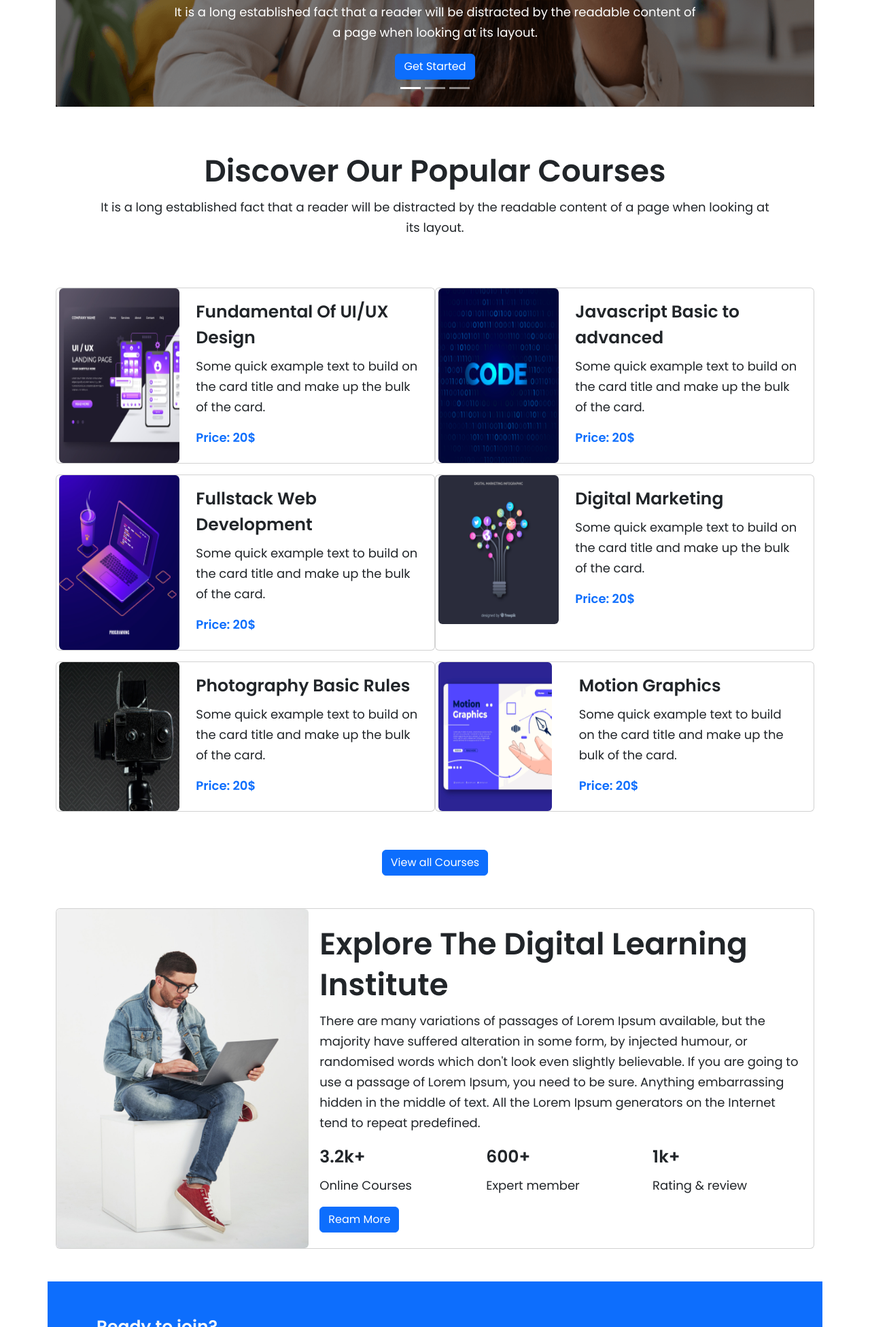
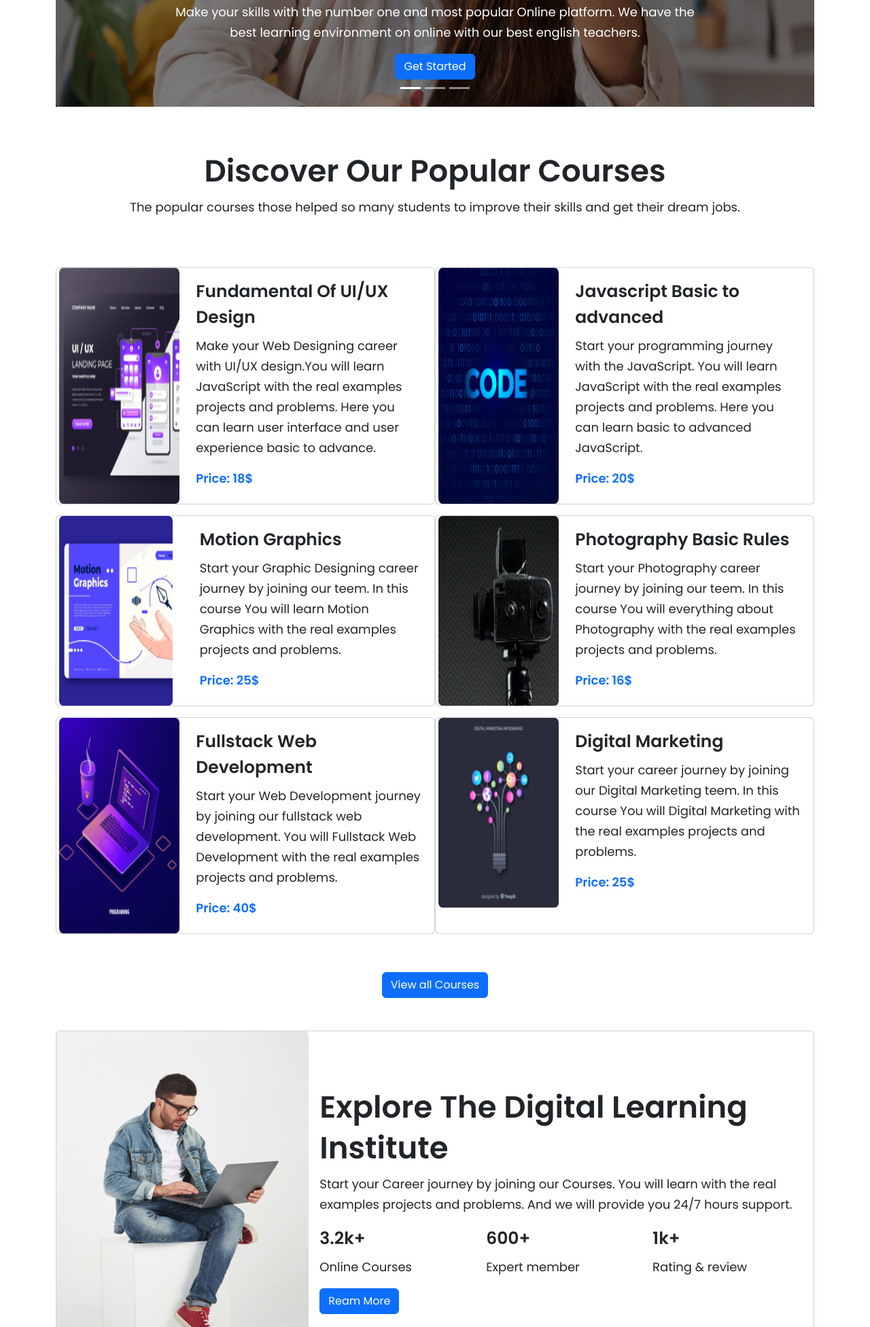
Before and after one commit to Masumkhan984/Digital-Learners, a plain HTML site: page index.html in a window 1280 px wide. Shown: the part 653-2605 px from the top of the page at 68% size. Drawn offline with nearby package versions, Linux system fonts and the light colour scheme.

Commit message:
all section is added, responsive checked and the project is done

```diff
--- a/index.html
+++ b/index.html
@@ -5,6 +5,8 @@
     <meta charset="UTF-8">
     <meta http-equiv="X-UA-Compatible" content="IE=edge">
     <meta name="viewport" content="width=device-width, initial-scale=1.0">
+    <!-- Font awesome -->
+    <script src="https://kit.fontawesome.com/39f8b4abef.js" crossorigin="anonymous"></script>
     <!-- Google fonts -->
     <link rel="preconnect" href="https://fonts.googleapis.com">
     <link rel="preconnect" href="https://fonts.gstatic.com" crossorigin>
@@ -75,30 +77,26 @@
                             <img src="./images/cover/cover-1.png" class="d-block w-100" alt="bannerImage">
                             <div class="carousel-caption position-absolute">
                                 <h1>Get Started Digital Learners</h1>
-                                <p class="">It is a long established fact that a reader will be distracted by the
-                                    readable content of
-                                    a page when looking at its layout.</p>
+                                <p class="">Make your skills with the number one and most popular Online platform. We
+                                    have the best learning environment on online with our best english teachers.</p>
                                 <button class="btn btn-primary">Get Started</button>
                             </div>
                         </div>
                         <div class="carousel-item position-relative">
                             <img src="./images/cover/cover-2.jpg" class="d-block w-100" alt="bannerImage">
                             <div class="carousel-caption position-absolute">
-                                <h1>Get Started Digital Learners</h1>
-                                <p class="">SIt is a long established fact that a reader will be distracted by
-                                    the
-                                    readable content
-                                    of a page when looking at its layout.</p>
+                                <h1>Make you future with Digital Learners</h1>
+                                <p class="">Make your skills with the number one and most popular Online platform. We
+                                    have the best learning environment on online with our best english teachers.</p>
                                 <button class="btn btn-primary">Get Started</button>
                             </div>
                         </div>
                         <div class="carousel-item position-relative">
                             <img src="./images/cover/cover-3.jpg" class="d-block w-100" alt="bannerImage">
                             <div class="carousel-caption position-absolute">
-                                <h1>Get Started Digital Learners</h1>
-                                <p class="">It is a long established fact that a reader will be distracted by the
-                                    readable content of
-                                    a page when looking at its layout.</p>
+                                <h1>Learn with Digital Learners</h1>
+                                <p class="">Make your skills with the number one and most popular Online platform. We
+                                    have the best learning environment on online with our best technical teachers.</p>
                                 <button class="btn btn-primary">Get Started</button>
                             </div>
                         </div>
@@ -119,13 +117,13 @@
         <!-- banner area ends -->
         <!-- courses area start -->
         <div id="courses_area">
-            <div class="container inner_courses m-5 mx-auto">
+            <div class="container inner_courses m-5 mx-auto  text-lg-start text-md-start text-sm-center">
                 <!-- Courses heading -->
                 <div class="card text-center border border-white mt-5 px-5 mx-auto courses_head">
                     <div class="card-body">
                         <h2 class="card-title">Discover Our Popular Courses</h2>
-                        <p class="card-text">It is a long established fact that a reader will be distracted by the
-                            readable content of a page when looking at its layout.</p>
+                        <p class="card-text">The popular courses those helped so many students to improve their skills
+                            and get their dream jobs.</p>
                     </div>
                 </div>
                 <!-- All Courses -->
@@ -139,9 +137,10 @@
                             <div class="col-md-8">
                                 <div class="card-body">
                                     <h3 class="card-title">Fundamental Of UI/UX Design</h3>
-                                    <p class="card-text">Some quick example text to build on the card title and make up
-                                        the bulk of the card.</p>
-                                    <h4 class="text-primary">Price: 20$</h4>
+                                    <p class="card-text">Make your Web Designing career with UI/UX design.You will learn
+                                        JavaScript with the real examples projects and problems. Here you can
+                                        learn user interface and user experience basic to advance.</p>
+                                    <h4 class="text-primary">Price: 18$</h4>
                                 </div>
                             </div>
                         </div>
@@ -155,56 +154,11 @@
                             <div class="col-md-8">
                                 <div class="card-body">
                                     <h3 class="card-title">Javascript Basic to advanced</h3>
-                                    <p class="card-text">Some quick example text to build on the card title and make up
-                                        the bulk of the card.</p>
-                                    <h4 class="text-primary">Price: 20$</h4>
-                                </div>
-                            </div>
-                        </div>
-                    </div>
-                    <!-- single course -->
-                    <div class="card col-12 col-lg-6 col-mb-6 m-2  mx-auto">
-                        <div class="row g-2">
-                            <div class="col-md-4">
-                                <img src="./images/course/course-3.png" class="img-fluid rounded h-100" alt="image">
-                            </div>
-                            <div class="col-md-8">
-                                <div class="card-body">
-                                    <h3 class="card-title">Fullstack Web Development</h3>
-                                    <p class="card-text">Some quick example text to build on the card title and make up
-                                        the bulk of the card.</p>
-                                    <h4 class="text-primary">Price: 20$</h4>
-                                </div>
-                            </div>
-                        </div>
-                    </div>
-                    <!-- single course -->
-                    <div class="card col-12 col-lg-6 col-mb-6 m-2  mx-auto">
-                        <div class="row g-2">
-                            <div class="col-md-4">
-                                <img src="./images/course/course-4.png" class="img-fluid rounded h-100" alt="image">
-                            </div>
-                            <div class="col-md-8">
-                                <div class="card-body">
-                                    <h3 class="card-title">Digital Marketing</h3>
-                                    <p class="card-text">Some quick example text to build on the card title and make up
-                                        the bulk of the card.</p>
-                                    <h4 class="text-primary">Price: 20$</h4>
-                                </div>
-                            </div>
-                        </div>
-                    </div>
-                    <!-- single course -->
-                    <div class="card col-12 col-lg-6 col-mb-6 m-2  mx-auto">
-                        <div class="row g-2">
-                            <div class="col-md-4">
-                                <img src="./images/course/course-5.png" class="img-fluid rounded h-100" alt="image">
-                            </div>
-                            <div class="col-md-8">
-                                <div class="card-body">
-                                    <h3 class="card-title">Photography Basic Rules</h3>
-                                    <p class="card-text">Some quick example text to build on the card title and make up
-                                        the bulk of the card.</p>
+                                    <p class="card-text">Start your programming journey with the JavaScript. You will
+                                        learn JavaScript with the real examples projects and problems. Here you can
+                                        learn
+                                        basic to advanced JavaScript.
+                                    </p>
                                     <h4 class="text-primary">Price: 20$</h4>
                                 </div>
                             </div>
@@ -219,9 +173,62 @@
                             <div class="col-md-8">
                                 <div class="card-body">
                                     <h3 class="card-title">Motion Graphics</h3>
-                                    <p class="card-text">Some quick example text to build on the card title and make up
-                                        the bulk of the card.</p>
-                                    <h4 class="text-primary">Price: 20$</h4>
+                                    <p class="card-text">Start your Graphic Designing career journey by joining our
+                                        teem. In this course You will
+                                        learn Motion Graphics with the real examples projects and problems.</p>
+                                    <h4 class="text-primary">Price: 25$</h4>
+                                </div>
+                            </div>
+                        </div>
+                    </div>
+
+                    <!-- single course -->
+                    <div class="card col-12 col-lg-6 col-mb-6 m-2  mx-auto">
+                        <div class="row g-2">
+                            <div class="col-md-4">
+                                <img src="./images/course/course-5.png" class="img-fluid rounded h-100" alt="image">
+                            </div>
+                            <div class="col-md-8">
+                                <div class="card-body">
+                                    <h3 class="card-title">Photography Basic Rules</h3>
+                                    <p class="card-text">Start your Photography career journey by joining our teem. In
+                                        this course You will
+                                        everything about Photography with the real examples projects and problems.</p>
+                                    <h4 class="text-primary">Price: 16$</h4>
+                                </div>
+                            </div>
+                        </div>
+                    </div>
+                    <!-- single course -->
+                    <div class="card col-12 col-lg-6 col-mb-6 m-2  mx-auto">
+                        <div class="row g-2">
+                            <div class="col-md-4">
+                                <img src="./images/course/course-3.png" class="img-fluid rounded h-100" alt="image">
+                            </div>
+                            <div class="col-md-8">
+                                <div class="card-body">
+                                    <h3 class="card-title">Fullstack Web Development</h3>
+                                    <p class="card-text">Start your Web Development journey by joining our fullstack web
+                                        development. You will
+                                        Fullstack Web Development with the real examples projects and problems.</p>
+                                    <h4 class="text-primary">Price: 40$</h4>
+                                </div>
+                            </div>
+                        </div>
+                    </div>
+                    <!-- single course -->
+                    <div class="card col-12 col-lg-6 col-mb-6 m-2  mx-auto">
+                        <div class="row g-2">
+                            <div class="col-md-4">
+                                <img src="./images/course/course-4.png" class="img-fluid rounded h-100" alt="image">
+                            </div>
+                            <div class="col-md-8">
+                                <div class="card-body">
+                                    <h3 class="card-title">Digital Marketing</h3>
+                                    <p class="card-text">Start your career journey by joining our Digital Marketing
+                                        teem. In this course You will
+                                        Digital Marketing with the real examples projects and problems.</p>
+                                    <h4 class="text-primary">Price: 25$</h4>
                                 </div>
                             </div>
                         </div>
@@ -248,12 +255,11 @@
                             <div class="card-body text-start">
                                 <div class="h-100">
                                     <h2 class="card-title">Explore The Digital Learning Institute</h2>
-                                    <p class="card-text">There are many variations of passages of Lorem Ipsum available,
-                                        but the majority have suffered alteration in some form, by injected humour, or
-                                        randomised words which don't look even slightly believable. If you are going to
-                                        use a passage of Lorem Ipsum, you need to be sure.
-                                        Anything embarrassing hidden in the middle of text. All the Lorem Ipsum
-                                        generators on the Internet tend to repeat predefined.</p>
+                                    <p class="card-text">
+                                        Start your Career journey by joining our Courses. You
+                                        will learn with the real examples projects and problems. And we will provide you
+                                        24/7 hours support.
+                                    </p>
                                     <div class="row">
                                         <div class="col">
                                             <h3>3.2k+</h3>
@@ -283,8 +289,8 @@
                 <div class="row mx-auto align-items-center p-5">
                     <div class="col-md-12 col-lg-6 col-12 text-center text-md-center text-lg-start">
                         <h3>Ready to join?</h3>
-                        <p>It is a long established fact that a reader will be distracted by the readable content of a
-                            page when looking at its layout.</p>
+                        <p>If you know everything about our courses. And you would like any of our courses then you are
+                            welcome to take our Course</p>
                     </div>
                     <div class="col-md-12 col-lg-6 col-12 text-center text-lg-end text-md-center">
                         <button class="btn btn-outline-primary bg-light text-primary" data-bs-toggle="modal"
@@ -329,7 +335,7 @@
             <div class="container inner_students mx-auto">
                 <!-- students heading area -->
                 <div class="student_area_head text-lg-start text-md-start text-center mt-5 p-5">
-                    <h2 class="">Meet Our Successfull Students</h2>
+                    <h2 class="">Meet Our Successful Students</h2>
                     <p class="">It is a long established fact that a reader will be distracted by the readable content
                         of a page
                         when looking at its layout.</p>
@@ -381,8 +387,8 @@
             <div class="container inner_questions">
                 <div class="questions_head text-center">
                     <h2>Frequently Asked Questions</h2>
-                    <p>It is a long established fact that a reader will be distracted by the readable content of a page
-                        when looking at its layout.</p>
+                    <p>Everything you need to know about before you enroll any of our courses. Or you can directly
+                        contact with us.</p>
                 </div>
 
                 <div class="accordion" id="accordionExample">
@@ -527,6 +533,16 @@
             <p>Office 41, Zawaya Buildin, Ghala Muscat,
                 Sultanate of Oman</p>
             <p>Privacy Policy | Terms of use</p>
+            <ul>
+                <li class="d-inline me-1 bg-light p-2 rounded-circle"><a href="#"><i
+                            class="fa-brands fa-facebook"></i></a></li>
+                <li class="d-inline me-1 bg-light p-2 rounded-circle"><a href="#"><i
+                            class="fa-brands fa-twitter"></i></a></li>
+                <li class="d-inline me-1 bg-light p-2 rounded-circle"><a href="#"><i
+                            class="fa-brands fa-linkedin-in"></i></a></li>
+                <li class="d-inline me-1 bg-light p-2 rounded-circle"><a href="#"><i
+                            class="fa-brands fa-tiktok"></i></a></li>
+            </ul>
         </div>
     </footer>
     <!-- Footer area ends -->
```
